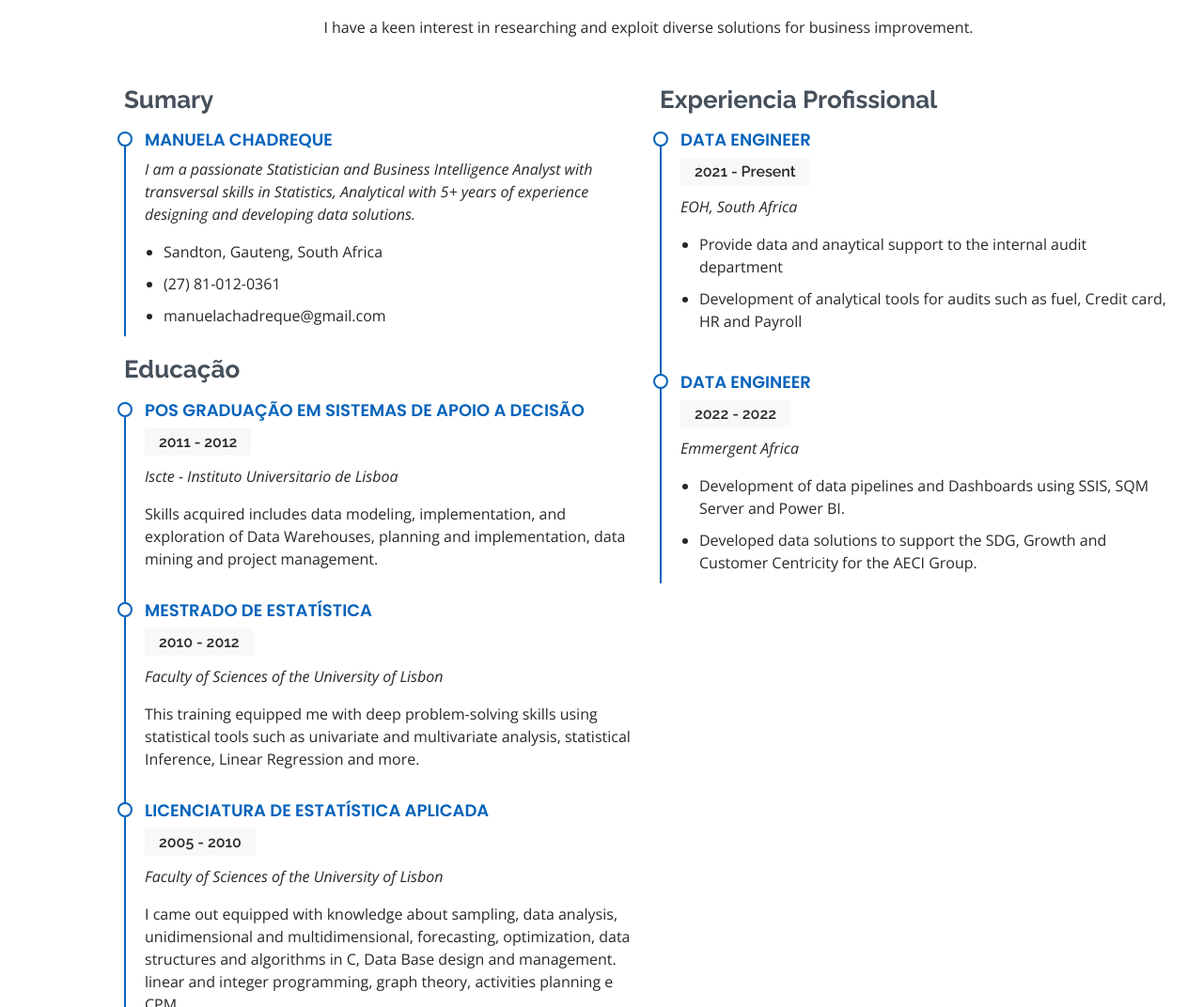
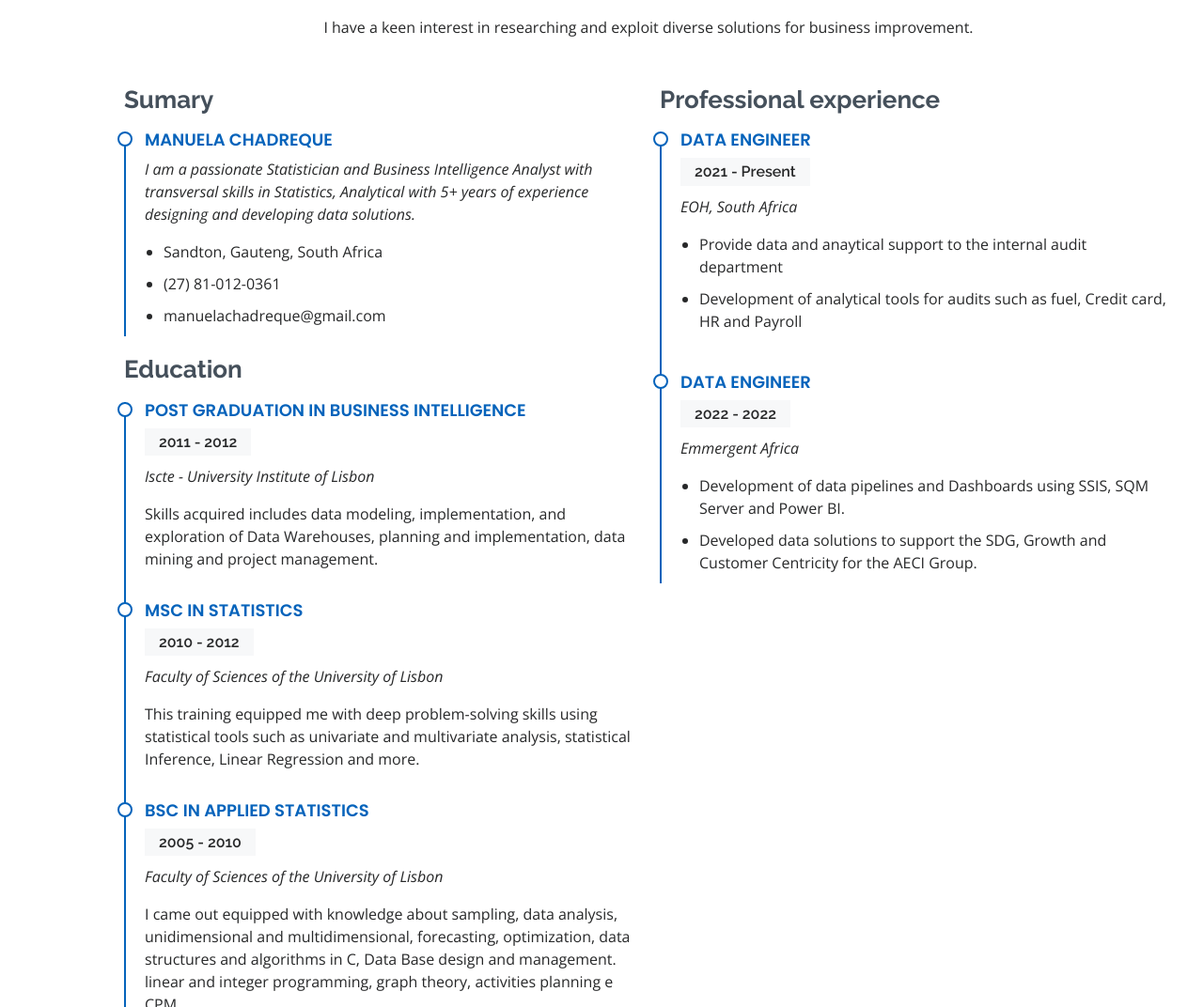
Before and after one commit to manuelachadreque/manuelachadreque.github.io, a plain HTML site: page index.html in a window 1280 px wide. Shown: the part 1909-2981 px from the top of the page at 94% size. Drawn offline with nearby package versions, Linux system fonts and the light colour scheme.

Commit message:
index.html update

```diff
--- a/index.html
+++ b/index.html
@@ -212,28 +212,28 @@
               </ul>
             </div>
 
-            <h3 class="resume-title">Educação</h3>
+            <h3 class="resume-title">Education</h3>
             <div class="resume-item">
-              <h4>Pos Graduação em sistemas de apoio a decisão</h4>
+              <h4>Post Graduation in Business Intelligence</h4>
               <h5>2011 - 2012</h5>
-              <p><em>Iscte - Instituto Universitario de Lisboa</em></p>
+              <p><em>Iscte - University Institute of Lisbon</em></p>
               <p>Skills acquired includes data modeling, implementation, and exploration of Data Warehouses, planning and implementation, data mining and project management.</p>
             </div>
             <div class="resume-item">
-              <h4>Mestrado de Estatística</h4>
+              <h4>Msc in statistics</h4>
               <h5>2010 - 2012</h5>
               <p><em>Faculty of Sciences of the University of Lisbon</em></p>
               <p>This training equipped me with deep problem-solving skills using statistical tools such as univariate and multivariate analysis, statistical Inference, Linear Regression and more.</p>
             </div>
             <div class="resume-item">
-              <h4>Licenciatura de Estatística aplicada</h4>
+              <h4>Bsc in Applied statistics</h4>
               <h5>2005 - 2010</h5>
               <p><em>Faculty of Sciences of the University of Lisbon</em></p>
               <p>I came out equipped with knowledge about sampling, data analysis, unidimensional and multidimensional, forecasting, optimization, data structures and algorithms in C, Data Base design and management. linear and integer programming, graph theory, activities planning e CPM.</p>
             </div>
           </div>
           <div class="col-lg-6">
-            <h3 class="resume-title">Experiencia Profissional</h3>
+            <h3 class="resume-title">Professional experience</h3>
             <div class="resume-item">
               <h4>Data Engineer</h4>
               <h5>2021 - Present</h5>
@@ -342,7 +342,7 @@
             <div class="portfolio-wrap">
               <img src="assets/img/portfolio/portfolio-5.jpg" class="img-fluid" alt="">
               <div class="portfolio-info">
-                <h4>Pipeline para previsao de gastos mensal de combustivel</h4>
+                <h4>Data Pipeline for forecasting monthly fuel costs</h4>
                 <p>Data Engineering</p>
                 <div class="portfolio-links">
                   <a href="assets/img/portfolio/portfolio-5.jpg" data-gallery="portfolioGallery" class="portfolio-lightbox" title="Web 2"><i class="bx bx-plus"></i></a>
@@ -356,7 +356,7 @@
             <div class="portfolio-wrap">
               <img src="assets/img/portfolio/portfolio-6.jpg" class="img-fluid" alt="">
               <div class="portfolio-info">
-                <h4> Extração e Processamento de Dados em Tempo Real</h4>
+                <h4> Real Time Data Extraction and Processing.</h4>
                 <p>App</p>
                 <div class="portfolio-links">
                   <a href="assets/img/portfolio/portfolio-6.jpg" data-gallery="portfolioGallery" class="portfolio-lightbox" title="App 3"><i class="bx bx-plus"></i></a>
```
